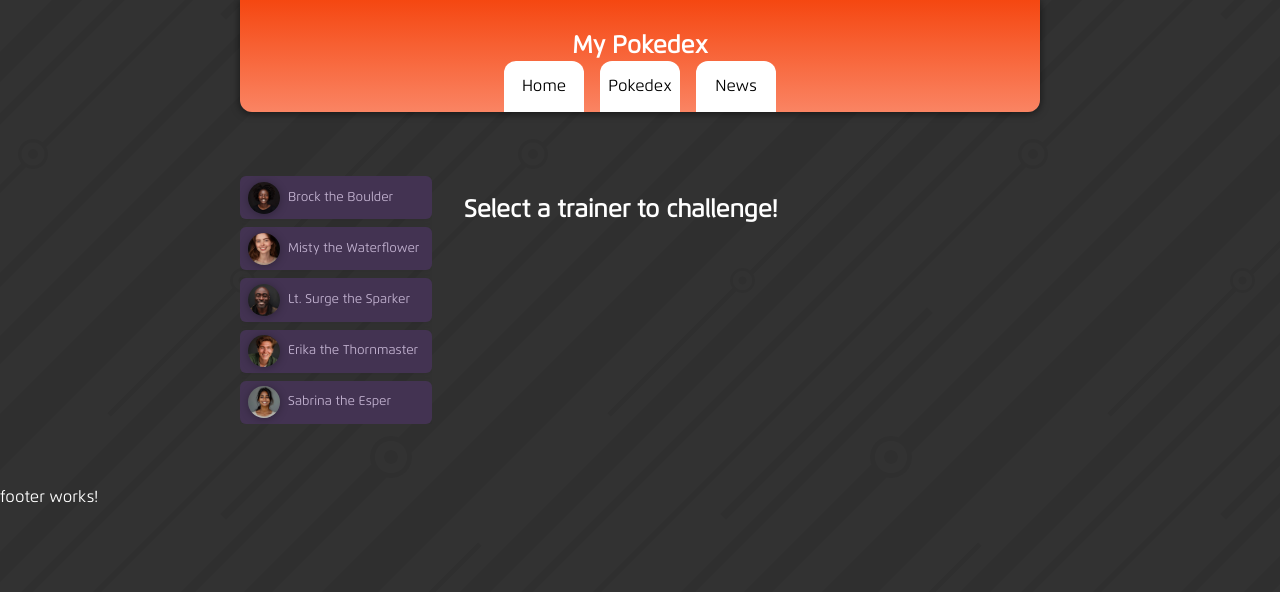
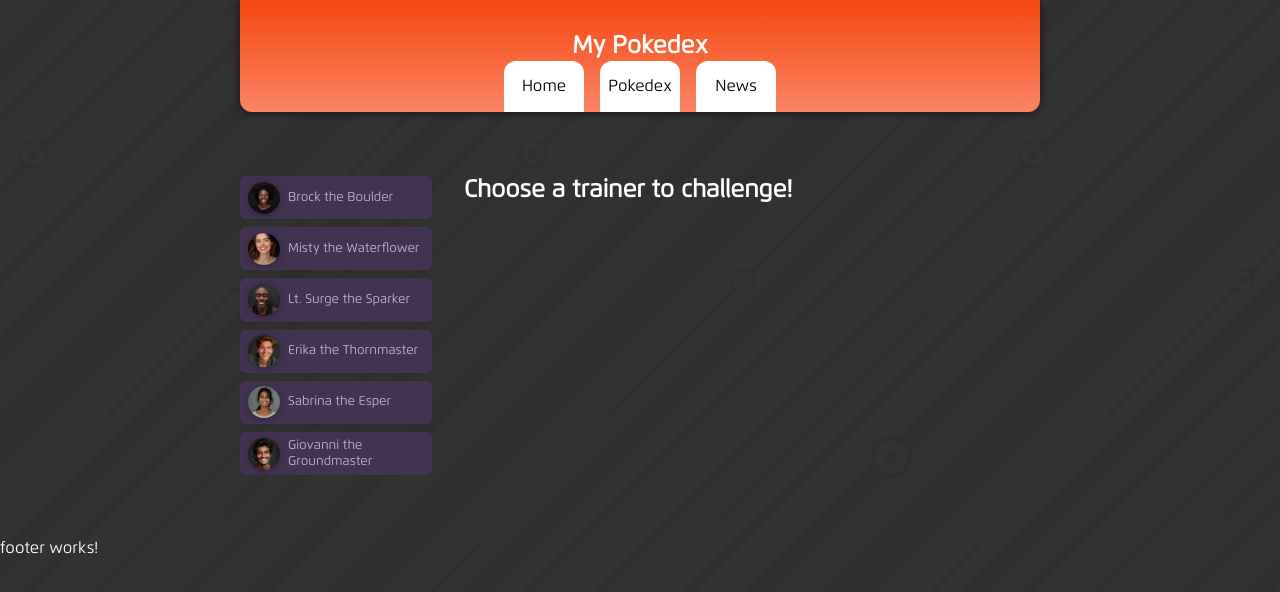
Before and after one commit to giantgyu/pokedex, an Angular app in the folder my-pokedex-app/: page / in a window 1280 px wide. Shown: the top 592 px of the page. Built offline with nearby package versions, Linux system fonts and the light colour scheme.

Commit message:
Dynamically output list and conditional content

```diff
--- a/my-pokedex-app/src/app/app.component.html
+++ b/my-pokedex-app/src/app/app.component.html
@@ -2,38 +2,20 @@
 
 <main>
   <ul id="trainers">
+    @for (trainer of trainers; track trainer.id) {
     <li>
       <app-trainers
-        [trainer]="trainers[0]"
+        [trainer]="trainer"
         (challengeTrainer)="onChallengeTrainer($event)"
       />
     </li>
-    <li>
-      <app-trainers
-        [trainer]="trainers[1]"
-        (challengeTrainer)="onChallengeTrainer($event)"
-      />
-    </li>
-    <li>
-      <app-trainers
-        [trainer]="trainers[2]"
-        (challengeTrainer)="onChallengeTrainer($event)"
-      />
-    </li>
-    <li>
-      <app-trainers
-        [trainer]="trainers[3]"
-        (challengeTrainer)="onChallengeTrainer($event)"
-      />
-    </li>
-    <li>
-      <app-trainers
-        [trainer]="trainers[4]"
-        (challengeTrainer)="onChallengeTrainer($event)"
-      />
-    </li>
+    }
   </ul>
+  @if (challengedTrainer) {
   <app-team-info [name]="challengedTrainer ? challengedTrainer.name : ''" />
+  } @else {
+  <p id="fallback">Choose a trainer to challenge!</p>
+  }
 </main>
 
 <app-footer></app-footer>
--- a/my-pokedex-app/src/app/app.component.ts
+++ b/my-pokedex-app/src/app/app.component.ts
@@ -19,7 +19,7 @@
 export class AppComponent {
   trainers = DUMMY_USERS;
   title = 'my-pokedex-app';
-  challengedTrainerId: string = '...';
+  challengedTrainerId?: string;
 
   get challengedTrainer() {
     return this.trainers.find(
--- a/my-pokedex-app/src/app/components/team-info/team-info.component.html
+++ b/my-pokedex-app/src/app/components/team-info/team-info.component.html
@@ -1,5 +1 @@
-@if (name) {
 <h2>{{ name }}</h2>
-} @else {
-<h2>Select a trainer to challenge!</h2>
-}
```
